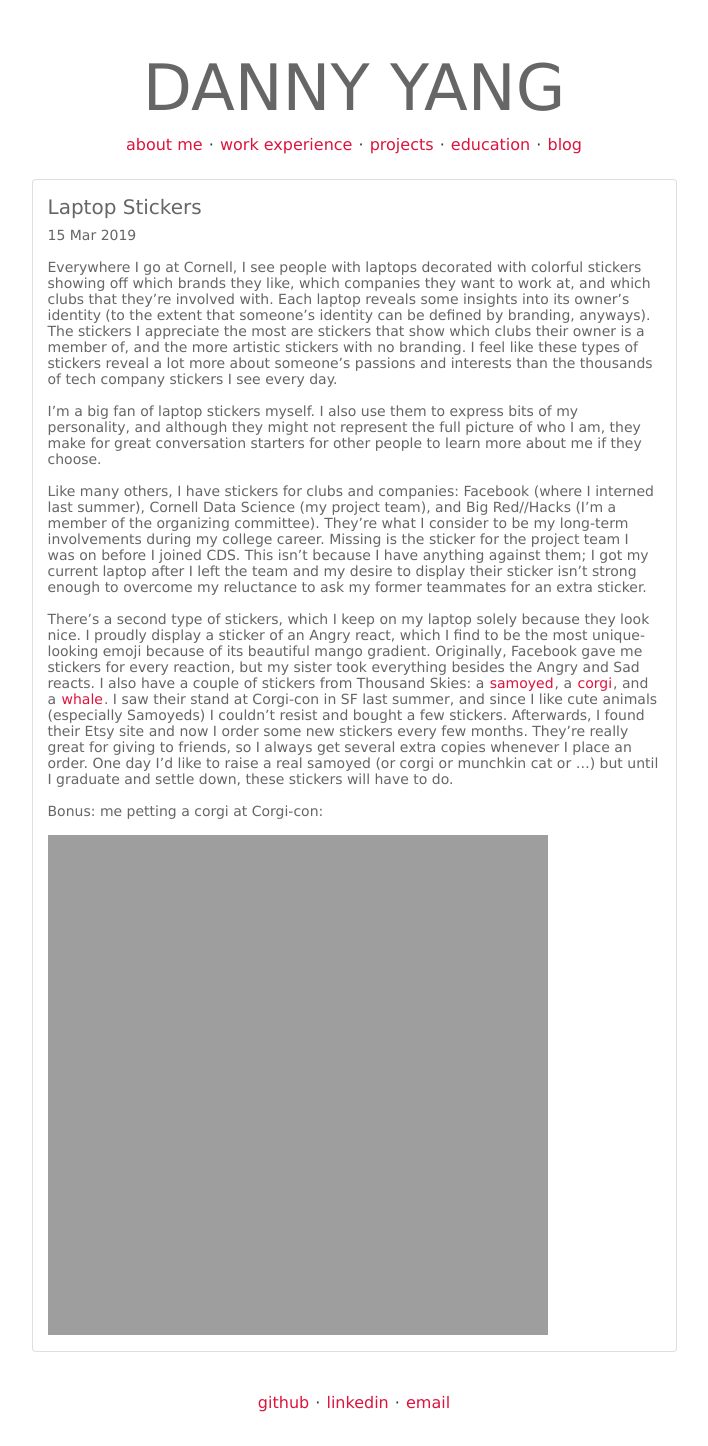
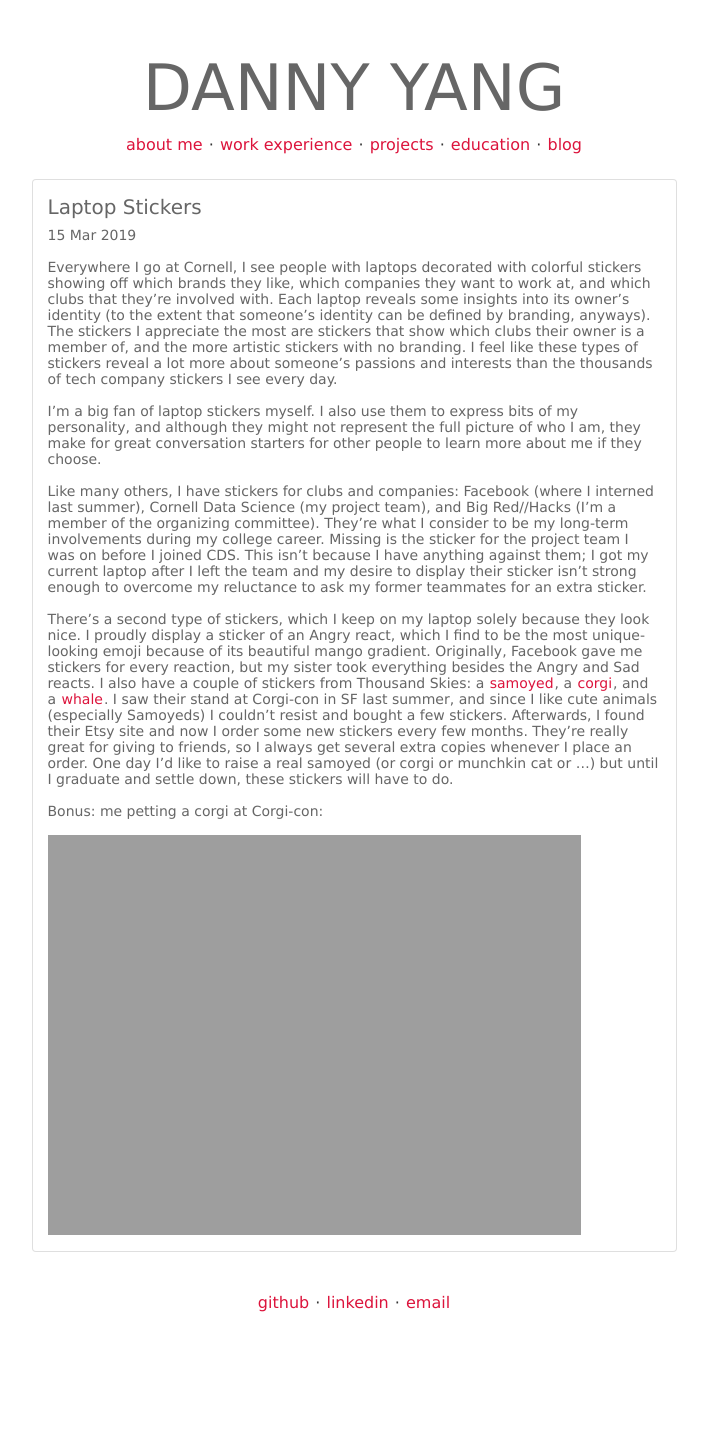
Before and after one commit to yangdanny97/yangdanny97.github.io, a Jekyll site: the page built from _posts/2019-03-15-Laptop-Stickers.md, in a window 1280 px wide. Shown: the whole page, without its empty margins (286-994 px from the left). Built offline with Jekyll 4.4.1, drawn with Linux system fonts in a browser that asks for light colours; after the commit the page ends 1346 px from its top, so only the background shows below that.

Commit message:
adjust image size

```diff
--- a/_posts/2019-03-15-Laptop-Stickers.md
+++ b/_posts/2019-03-15-Laptop-Stickers.md
@@ -14,4 +14,4 @@ There's a second type of stickers, which I keep on my laptop solely because they
 
 Bonus: me petting a corgi at Corgi-con:
 
-![Corgi-con](https://yangdanny97.github.io/images/corgicon.jpg){: height="500" width="500"}
+![Corgi-con](https://yangdanny97.github.io/images/corgicon.jpg){: height="400" }
```
